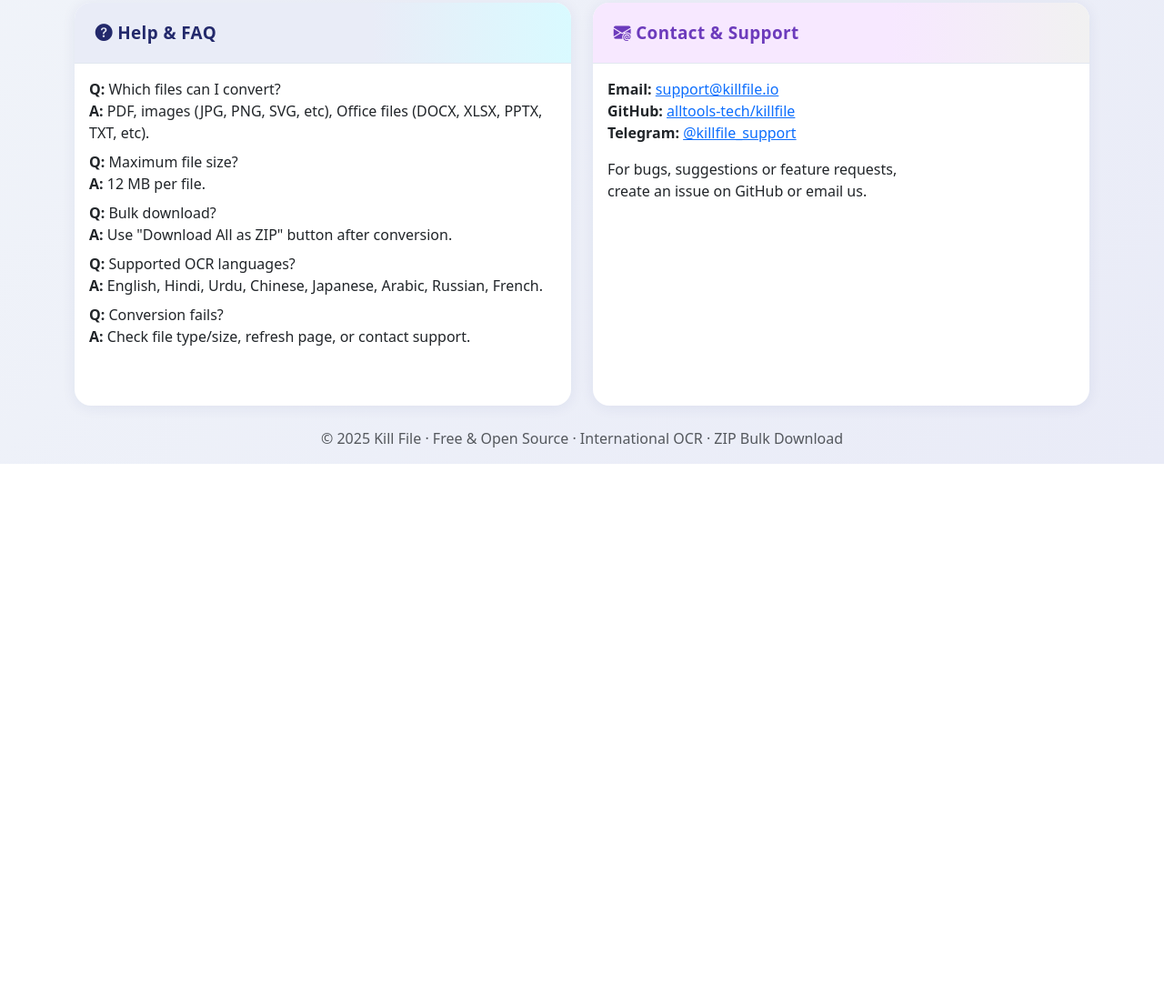
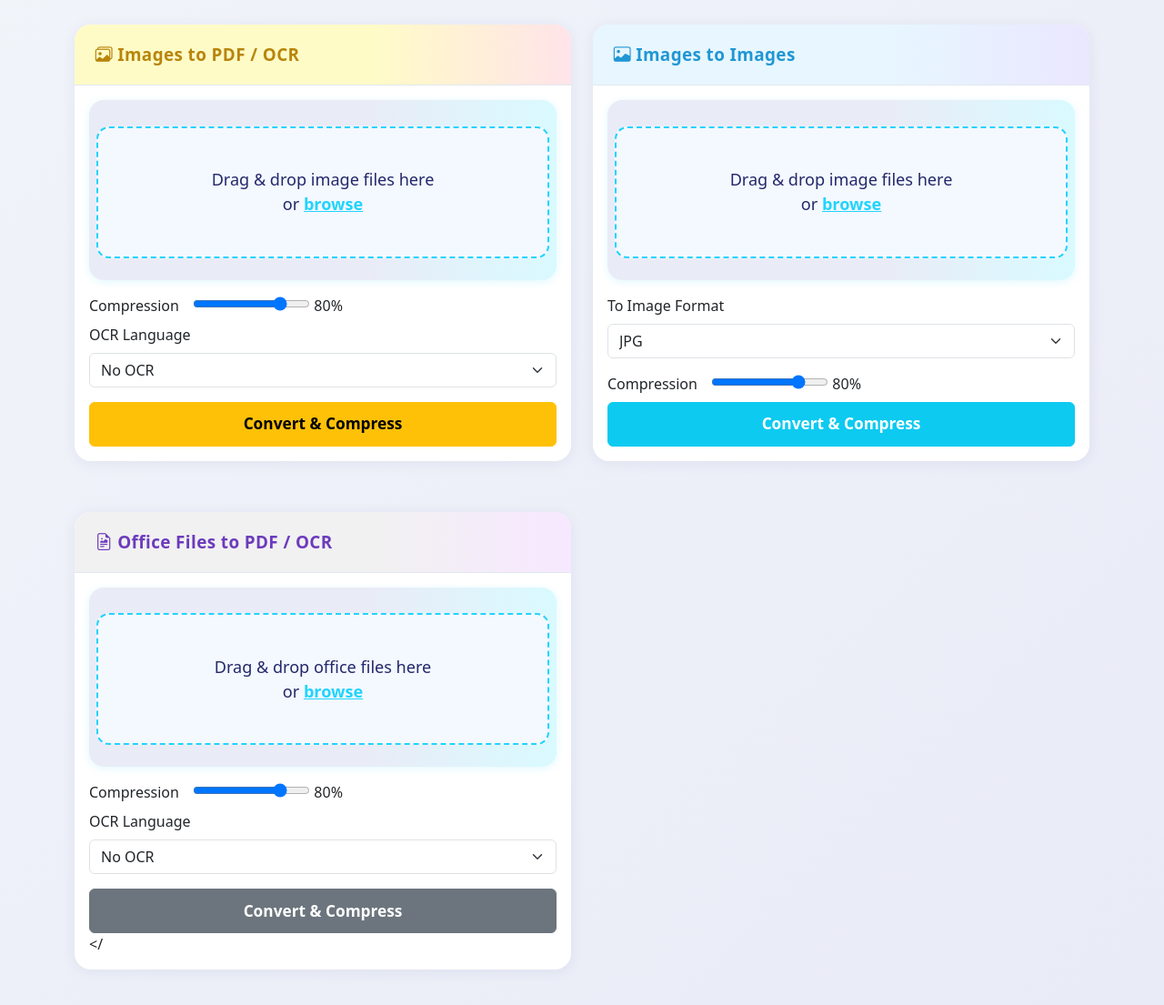
Before and after one commit to alltools-tech/kill-file, a plain HTML site: page web-app/src/index.html in a window 1280 px wide. Shown: the part 807-1912 px from the top of the page at 91% size. Before the commit the page ends 1317 px from the top, so only its background shows below. Drawn offline with nearby package versions, Linux system fonts and the light colour scheme; files that its build step writes are made by us from their sources.

Commit message:
Update index.html

```diff
--- a/web-app/src/index.html
+++ b/web-app/src/index.html
@@ -5,10 +5,9 @@
   <meta name="viewport" content="width=device-width, initial-scale=1">
   <title>Kill File – Universal Files Converter & Compressor</title>
   <link href="https://cdn.jsdelivr.net/npm/bootstrap@5.3.3/dist/css/bootstrap.min.css" rel="stylesheet">
-  <link rel="stylesheet" href="../public/style.css">
+  <link href="../public/style.css" rel="stylesheet">
   <link rel="stylesheet" href="https://cdn.jsdelivr.net/npm/bootstrap-icons@1.11.1/font/bootstrap-icons.css">
   <style>
-    /* =================== OLD DESIGN PRESERVE =================== */
     body { background: linear-gradient(135deg, #f3f7fa 0%, #e9ebf7 100%); }
     .main-title { font-size: 3.3rem; font-weight: 800; letter-spacing: 1.5px; color: #23296b; text-shadow: 1px 3px 20px #a8b6ff88; margin-bottom: 0.35em; font-family: 'Segoe UI', 'Roboto', Arial, sans-serif; }
     .subtitle-card { background: linear-gradient(90deg, #23296b 60%, #21d4fd 100%); color: #fff; border-radius: 16px; box-shadow: 0 2px 20px #23296b22; margin: 0 auto 2.4em auto; max-width: 420px; padding: 1.2em 2em; text-align: center; font-size: 1.7rem; font-weight: 600; letter-spacing: 0.8px; }
@@ -41,9 +40,9 @@
       <div class="main-title mt-2 mb-0">Kill File</div>
       <div class="subtitle-card mb-3">Universal Files Converter & Compressor</div>
     </div>
+
     <div class="row g-4">
-      <!-- =================== FILE UPLOAD CARDS =================== -->
-      <!-- PDF to PDF/OCR -->
+      <!-- PDF → PDF/OCR -->
       <div class="col-md-6">
         <div class="card">
           <div class="card-header" style="background: linear-gradient(90deg,#d7e5fa 60%, #a9e9ff 100%); color: #23296b;">
@@ -51,7 +50,8 @@
           </div>
           <div class="card-body">
             <div class="drag-card">
-              <div id="pdf2pdfDrop" class="drop-zone mb-2">Drag & drop PDF files here<br><span>or <label for="pdf2pdfInput">browse</label></span>
+              <div id="pdf2pdfDrop" class="drop-zone mb-2">Drag & drop PDF files here<br>
+                <span>or <label for="pdf2pdfInput">browse</label></span>
                 <input type="file" id="pdf2pdfInput" multiple accept=".pdf" style="display:none;">
               </div>
             </div>
@@ -84,7 +84,7 @@
         </div>
       </div>
 
-      <!-- PDF to Image -->
+      <!-- PDF → Image -->
       <div class="col-md-6">
         <div class="card">
           <div class="card-header" style="background: linear-gradient(90deg,#d0f0e7 60%, #ffe9e9 100%); color: #2b7a4b;">
@@ -92,7 +92,8 @@
           </div>
           <div class="card-body">
             <div class="drag-card">
-              <div id="pdf2imgDrop" class="drop-zone mb-2">Drag & drop PDF files here<br><span>or <label for="pdf2imgInput">browse</label></span>
+              <div id="pdf2imgDrop" class="drop-zone mb-2">Drag & drop PDF files here<br>
+                <span>or <label for="pdf2imgInput">browse</label></span>
                 <input type="file" id="pdf2imgInput" multiple accept=".pdf" style="display:none;">
               </div>
             </div>
@@ -125,72 +126,124 @@
         </div>
       </div>
 
-      <!-- =================== ADDITIONAL FILE CARDS (IMAGES, OFFICE) =================== -->
-      <!-- Images to PDF/OCR, Images to Images, Office to PDF/OCR -->
-      <!-- Similar structure preserved with drag-drop, compression slider, OCR lang, output area, spinner -->
-
-    </div>
-
-    <!-- Help/FAQ & Contact -->
-    <div class="row mb-4">
+      <!-- Images → PDF/OCR -->
       <div class="col-md-6">
-        <div class="card h-100">
-          <div class="card-header" style="background: linear-gradient(90deg,#e9ecf7 60%, #d9faff 100%); color: #23296b;">
-            <i class="bi bi-question-circle-fill"></i> Help & FAQ
+        <div class="card">
+          <div class="card-header" style="background: linear-gradient(90deg,#fffbc7 60%, #ffe4e9 100%); color: #b8850b;">
+            <i class="bi bi-images"></i> Images to PDF / OCR
           </div>
           <div class="card-body">
-            <ul class="list-unstyled">
-              <li><b>Q:</b> Which files can I convert?<br>
-                  <b>A:</b> PDF, images (JPG, PNG, SVG, etc), Office files (DOCX, XLSX, PPTX, TXT, etc).</li>
-              <li class="mt-2"><b>Q:</b> Maximum file size?<br>
-                  <b>A:</b> 12 MB per file.</li>
-              <li class="mt-2"><b>Q:</b> Bulk download?<br>
-                  <b>A:</b> Use "Download All as ZIP" button after conversion.</li>
-              <li class="mt-2"><b>Q:</b> Supported OCR languages?<br>
-                  <b>A:</b> English, Hindi, Urdu, Chinese, Japanese, Arabic, Russian, French.</li>
-              <li class="mt-2"><b>Q:</b> Conversion fails?<br>
-                  <b>A:</b> Check file type/size, refresh page, or contact support.</li>
-            </ul>
+            <div class="drag-card">
+              <div id="img2pdfDrop" class="drop-zone mb-2">Drag & drop image files here<br>
+                <span>or <label for="img2pdfInput">browse</label></span>
+                <input type="file" id="img2pdfInput" multiple accept=".jpg,.jpeg,.png,.bmp,.tiff,.svg,.webp,.avif,.heic,.heif" style="display:none;">
+              </div>
+            </div>
+            <div class="file-list" id="img2pdfList"></div>
+            <form id="img2pdfForm">
+              <div class="compress-bar mb-2">
+                <label for="img2pdfQuality" class="form-label mb-0">Compression</label>
+                <input type="range" id="img2pdfQuality" min="10" max="100" value="80">
+                <span id="img2pdfQualityVal">80%</span>
+              </div>
+              <div class="mb-3">
+                <label for="img2pdfLang" class="form-label">OCR Language</label>
+                <select id="img2pdfLang" class="form-select">
+                  <option value="none">No OCR</option>
+                  <option value="eng">English</option>
+                  <option value="hin">Hindi</option>
+                  <option value="urd">Urdu</option>
+                  <option value="chi">Chinese</option>
+                  <option value="jpn">Japanese</option>
+                  <option value="ara">Arabic</option>
+                  <option value="rus">Russian</option>
+                  <option value="fra">French</option>
+                </select>
+              </div>
+              <button type="button" class="btn btn-warning btn-convert w-100" id="img2pdfBtn">Convert & Compress</button>
+              <div class="spinner-border text-warning" role="status" id="img2pdfSpin"></div>
+            </form>
+            <div class="output-area" id="img2pdfOutput"></div>
           </div>
         </div>
       </div>
+
+      <!-- Images → Images -->
       <div class="col-md-6">
-        <div class="card h-100">
-          <div class="card-header" style="background: linear-gradient(90deg,#f7e8ff 60%, #f1f1f1 100%); color: #6c3bbc;">
-            <i class="bi bi-envelope-at-fill"></i> Contact & Support
+        <div class="card">
+          <div class="card-header" style="background: linear-gradient(90deg,#e7f6ff 60%, #eae7ff 100%); color: #2097d4;">
+            <i class="bi bi-image"></i> Images to Images
           </div>
           <div class="card-body">
-            <p><b>Email:</b> <a href="mailto:support@killfile.io">support@killfile.io</a><br>
-               <b>GitHub:</b> <a href="https://github.com/alltools-tech/killfile" target="_blank">alltools-tech/killfile</a><br>
-               <b>Telegram:</b> <a href="https://t.me/killfile_support" target="_blank">@killfile_support</a>
-            </p>
-            <p>For bugs, suggestions or feature requests,<br>create an issue on GitHub or email us.</p>
+            <div class="drag-card">
+              <div id="img2imgDrop" class="drop-zone mb-2">Drag & drop image files here<br>
+                <span>or <label for="img2imgInput">browse</label></span>
+                <input type="file" id="img2imgInput" multiple accept=".jpg,.jpeg,.png,.bmp,.tiff,.svg,.webp,.avif,.heic,.heif" style="display:none;">
+              </div>
+            </div>
+            <div class="file-list" id="img2imgList"></div>
+            <form id="img2imgForm">
+              <div class="mb-3">
+                <label for="img2imgFormat" class="form-label">To Image Format</label>
+                <select id="img2imgFormat" class="form-select">
+                  <option value="jpg">JPG</option>
+                  <option value="png">PNG</option>
+                  <option value="bmp">BMP</option>
+                  <option value="tiff">TIFF</option>
+                  <option value="svg">SVG</option>
+                  <option value="webp">WebP</option>
+                  <option value="avif">AVIF</option>
+                  <option value="heic">HEIC</option>
+                  <option value="heif">HEIF</option>
+                </select>
+              </div>
+              <div class="compress-bar mb-2">
+                <label for="img2imgQuality" class="form-label mb-0">Compression</label>
+                <input type="range" id="img2imgQuality" min="10" max="100" value="80">
+                <span id="img2imgQualityVal">80%</span>
+              </div>
+              <button type="button" class="btn btn-info btn-convert w-100 text-white" id="img2imgBtn">Convert & Compress</button>
+              <div class="spinner-border text-info" role="status" id="img2imgSpin"></div>
+            </form>
+            <div class="output-area" id="img2imgOutput"></div>
           </div>
         </div>
       </div>
-    </div>
 
-    <!-- Alerts & Preview Modal -->
-    <div id="errorAlert" class="alert alert-danger d-none"></div>
-    <div class="modal fade preview-modal" id="previewModal" tabindex="-1" aria-labelledby="previewModalLabel" aria-hidden="true">
-      <div class="modal-dialog modal-dialog-centered">
-        <div class="modal-content">
-          <div class="modal-header">
-            <h5 class="modal-title" id="previewModalLabel">File Preview</h5>
-            <button type="button" class="btn-close" data-bs-dismiss="modal" aria-label="Close"></button>
+      <!-- Office → PDF/OCR -->
+      <div class="col-md-6">
+        <div class="card">
+          <div class="card-header" style="background: linear-gradient(90deg,#f1f1f1 60%, #f7e8ff 100%); color: #6c3bbc;">
+            <i class="bi bi-file-earmark-richtext"></i> Office Files to PDF / OCR
           </div>
-          <div class="modal-body" id="previewContent"></div>
-        </div>
-      </div>
-    </div>
-
-    <div class="footer text-center mt-3 mb-2">
-      <span class="text-muted">© 2025 Kill File · Free & Open Source · International OCR · ZIP Bulk Download</span>
-    </div>
-  </div>
-
-  <!-- =================== SCRIPT: FILE HANDLING & API INTEGRATION =================== -->
-  <script src="api.js"></script>
-  <script src="integration.js"></script>
-</body>
-</html>
+          <div class="card-body">
+            <div class="drag-card">
+              <div id="office2pdfDrop" class="drop-zone mb-2">Drag & drop office files here<br>
+                <span>or <label for="office2pdfInput">browse</label></span>
+                <input type="file" id="office2pdfInput" multiple accept=".doc,.docx,.xls,.xlsx,.ppt,.pptx,.csv,.txt" style="display:none;">
+              </div>
+            </div>
+            <div class="file-list" id="office2pdfList"></div>
+            <form id="office2pdfForm">
+              <div class="compress-bar mb-2">
+                <label for="office2pdfQuality" class="form-label mb-0">Compression</label>
+                <input type="range" id="office2pdfQuality" min="10" max="100" value="80">
+                <span id="office2pdfQualityVal">80%</span>
+              </div>
+              <div class="mb-3">
+                <label for="office2pdfLang" class="form-label">OCR Language</label>
+                <select id="office2pdfLang" class="form-select">
+                  <option value="none">No OCR</option>
+                  <option value="eng">English</option>
+                  <option value="hin">Hindi</option>
+                  <option value="urd">Urdu</option>
+                  <option value="chi">Chinese</option>
+                  <option value="jpn">Japanese</option>
+                  <option value="ara">Arabic</option>
+                  <option value="rus">Russian</option>
+                  <option value="fra">French</option>
+                </select>
+              </div>
+              <button type="button" class="btn btn-secondary btn-convert w-100" id="office2pdfBtn">Convert & Compress</button>
+              <div class="spinner-border text-secondary" role="status" id="office2pdfSpin"></div>
+            </
```
